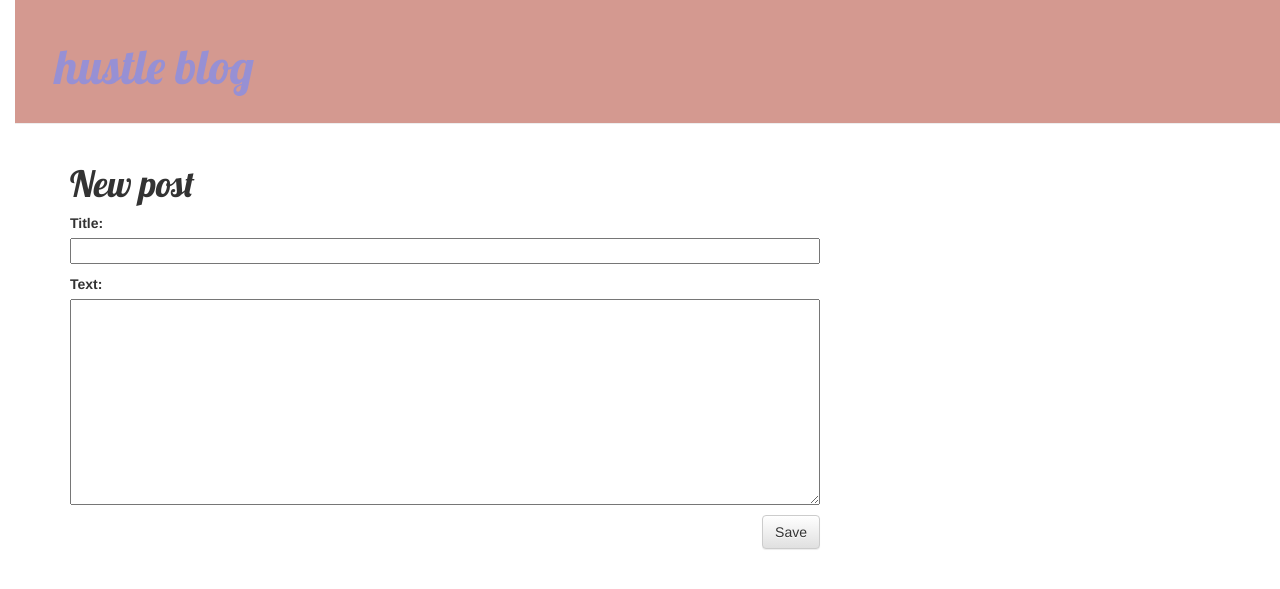
After one commit to hstle/hstlex, a Django app: page /post/new/ in a window 1280 px wide. The commit adds this page. Shown: the top 589 px of the page. Run offline with Django 3.2, Linux system fonts and the light colour scheme; some libraries are stand-ins or nearby versions.

```diff
--- /dev/null
+++ b/blog/forms.py
@@ -0,0 +1,8 @@
+from django import forms
+from .models import Post
+
+class PostForm(forms.ModelForm):
+
+        class Meta:
+            model = Post
+            fields = ('title', 'text',)
--- a/blog/templates/blog/base.html
+++ b/blog/templates/blog/base.html
@@ -1,15 +1,17 @@
 {% load staticfiles %}
     <html>
         <head>
+            <title>Django Girls blog</title>
             <link rel="stylesheet" href="//maxcdn.bootstrapcdn.com/bootstrap/3.2.0/css/bootstrap.min.css">
             <link rel="stylesheet" href="//maxcdn.bootstrapcdn.com/bootstrap/3.2.0/css/bootstrap-theme.min.css">
+            <link href='//fonts.googleapis.com/css?family=Lobster&subset=latin,latin-ext' rel='stylesheet' type='text/css'>
             <link rel="stylesheet" href="{% static 'css/blog.css' %}">
- <link href="https://fonts.googleapis.com/css?family=Lobster&subset=latin,cyrillic" rel="stylesheet" type="text/css">
-
-     <title>hustle blog</title>
         </head>
         <body>
             <div class="page-header">
+                {% if user.is_authenticated %}
+                <a href="{% url 'post_new' %}" class="top-menu"><span class="glyphicon glyphicon-plus"></span></a>
+                {% endif %}
                 <h1><a href="/">hustle blog</a></h1>
             </div>
             <div class="content container">
@@ -21,4 +23,4 @@
                 </div>
             </div>
         </body>
-</html>
+        <html>
--- a/blog/templates/blog/post_detail.html
+++ b/blog/templates/blog/post_detail.html
@@ -2,6 +2,7 @@
 
   {% block content %}
       <div class="post">
+         <a class="btn btn-default" href="{% url 'post_edit' pk=post.pk %}"><span class="glyphicon glyphicon-pencil"></span></a>
           <h1>{{ post.title }}</h1>
           <p>{{ post.text|linebreaksbr }}</p>
           {% if post.published_date %}
--- /dev/null
+++ b/blog/templates/blog/post_edit.html
@@ -0,0 +1,9 @@
+{% extends 'blog/base.html' %}
+
+ {% block content %}
+     <h1>New post</h1>
+     <form method="POST" class="post-form">{% csrf_token %}
+         {{ form.as_p }}
+         <button type="submit" class="save btn btn-default">Save</button>
+     </form>
+ {% endblock %}
--- a/blog/templates/blog/post_list.html
+++ b/blog/templates/blog/post_list.html
@@ -1,5 +1,4 @@
 {% extends 'blog/base.html' %}
-
 {% block content %}
        {% for post in posts %}
            <div class="post">
--- a/blog/urls.py
+++ b/blog/urls.py
@@ -1,6 +1,9 @@
 from django.conf.urls import url
 from . import views
+
 urlpatterns = [
         url(r'^$', views.post_list, name='post_list'),
         url(r'^post/(?P<pk>[0-9]+)/$', views.post_detail, name='post_detail'),
+        url(r'^post/new/$', views.post_new, name='post_new'),
+         url(r'^post/(?P<pk>[0-9]+)/edit/$', views.post_edit, name='post_edit'),
     ]
--- a/blog/views.py
+++ b/blog/views.py
@@ -2,10 +2,41 @@ from django.shortcuts import render
 from django.utils import timezone
 from .models import Post
 from django.shortcuts import render, get_object_or_404
+from .forms import PostForm
+from django.shortcuts import redirect
+
 
 def post_list(request):
     posts = Post.objects.filter(published_date__lte=timezone.now()).order_by('published_date')
     return render(request, 'blog/post_list.html', {'posts': posts})
+
 def post_detail(request, pk):
         post = get_object_or_404(Post, pk=pk)
         return render(request, 'blog/post_detail.html', {'post': post})
+
+def post_new(request):
+        if request.method == "POST":
+            form = PostForm(request.POST)
+            if form.is_valid():
+                post = form.save(commit=False)
+                post.author = request.user
+                post.published_date = timezone.now()
+                post.save()
+                return redirect('post_detail', pk=post.pk)
+        else:
+            form = PostForm()
+        return render(request, 'blog/post_edit.html', {'form': form})
+
+def post_edit(request, pk):
+        post = get_object_or_404(Post, pk=pk)
+        if request.method == "POST":
+            form = PostForm(request.POST, instance=post)
+            if form.is_valid():
+                post = form.save(commit=False)
+                post.author = request.user
+                post.published_date = timezone.now()
+                post.save()
+                return redirect('post_detail', pk=post.pk)
+        else:
+            form = PostForm(instance=post)
+        return render(request, 'blog/post_edit.html', {'form': form})
```
Lines whose indentation alone changed are shown as unchanged.
